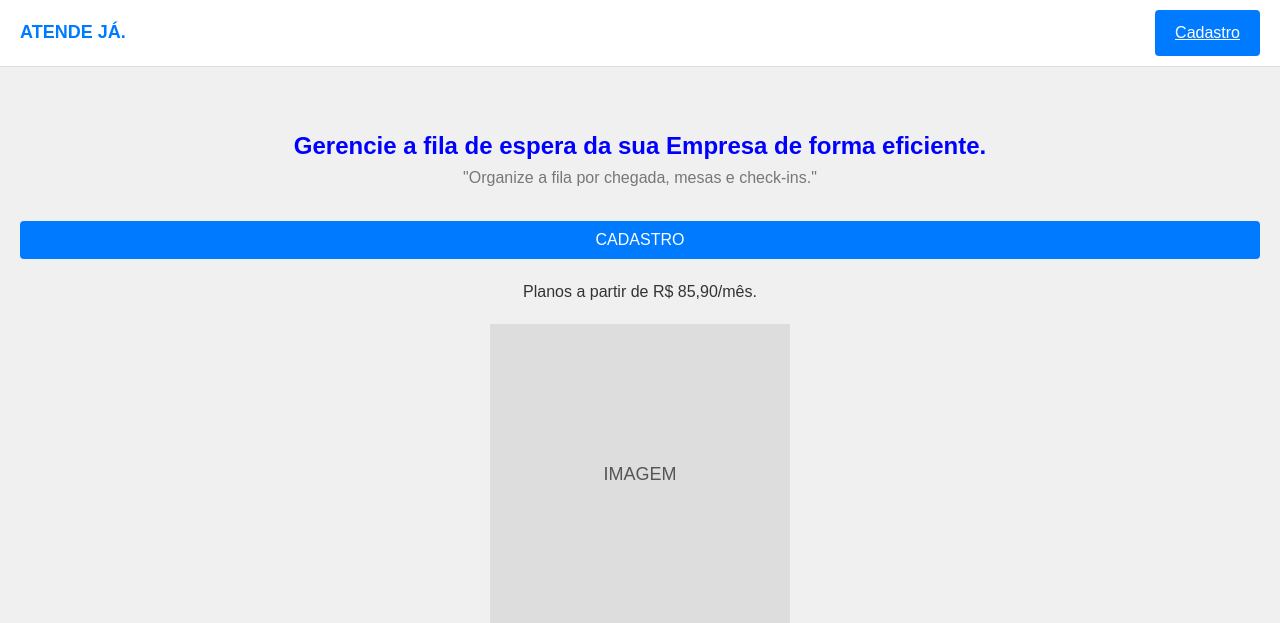
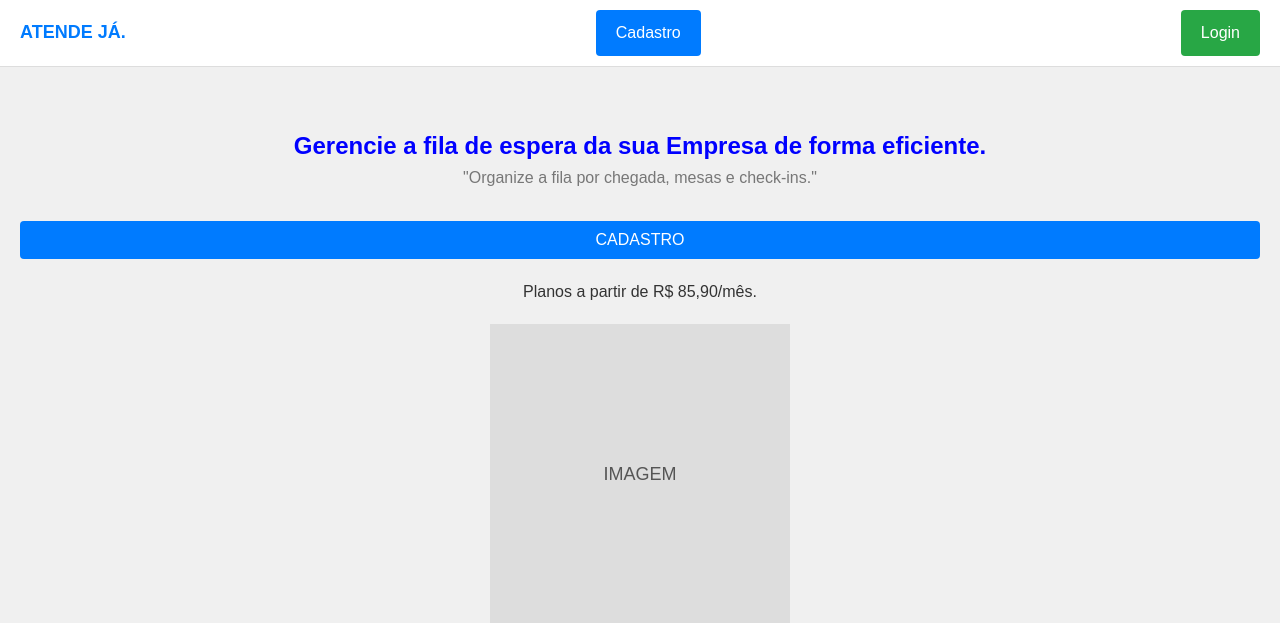
Before and after one commit to gabriellafb/projeto-guiche, a Flask app: page / in a window 1280 px wide. Shown: the top 623 px of the page. Run offline with Flask 3, Linux system fonts and the light colour scheme.

Commit message:
Adicionei funcionalidade de login ao sistema

```diff
--- a/backend/app.py
+++ b/backend/app.py
@@ -8,6 +8,10 @@ app = Flask(__name__, static_folder='../frontend/static',
 def index():
     return render_template('index.html')
 
+@app.route('/login')
+def login():
+    return render_template('login.html')
+
 @app.route('/cadastro')
 def cadastro():
     return render_template('cadastro.html')
--- a/frontend/static/styles.css
+++ b/frontend/static/styles.css
@@ -1,4 +1,3 @@
-/* Estilos Globais (Comuns a todas as páginas) */
 * {
     margin: 0;
     padding: 0;
@@ -14,7 +13,6 @@ body {
     line-height: 1.6;
 }
 
-/* Estilos do Index (Página Principal) */
 header {
     background-color: white;
     padding: 10px 20px;
@@ -34,6 +32,7 @@ header {
 }
 
 .btn-cadastro {
+    text-decoration: none;
     background-color: #007BFF;
     color: white;
     border: none;
@@ -44,6 +43,17 @@ header {
 
 .btn-cadastro:hover {
     background-color: #0056b3;
+}
+
+.btn-login {
+    text-decoration: none;
+    background-color: #28a745;
+    color: white;
+    border: none;
+    padding: 10px 20px;
+    cursor: pointer;
+    border-radius: 4px;
+    margin-left: 10px;
 }
 
 .hero {
@@ -145,5 +155,3 @@ button {
 button:hover {
     background-color: #218838;
 }
-
-/* Estilos da Página de Login */
--- a/frontend/templates/index.html
+++ b/frontend/templates/index.html
@@ -12,6 +12,8 @@
         <div class="navbar">
             <span class="logo">ATENDE JÁ.</span>
             <a href="{{ url_for('cadastro') }}" class="btn-cadastro">Cadastro</a>
+            <a href="{{ url_for('login') }}" class="btn-login">Login</a>
+
         </div>
     </header>
 
--- a/frontend/templates/login.html
+++ b/frontend/templates/login.html
@@ -4,7 +4,7 @@
     <meta charset="UTF-8">
     <meta name="viewport" content="width=device-width, initial-scale=1.0">
     <title>ATENDE JA - Login</title>
-    <link rel="stylesheet" href="{{url_for('static', filename='styles.css')}}">
+    <link rel="stylesheet" href="{{ url_for('static', filename='styles.css') }}">
 </head>
 <body>
     <div class="container">
```
